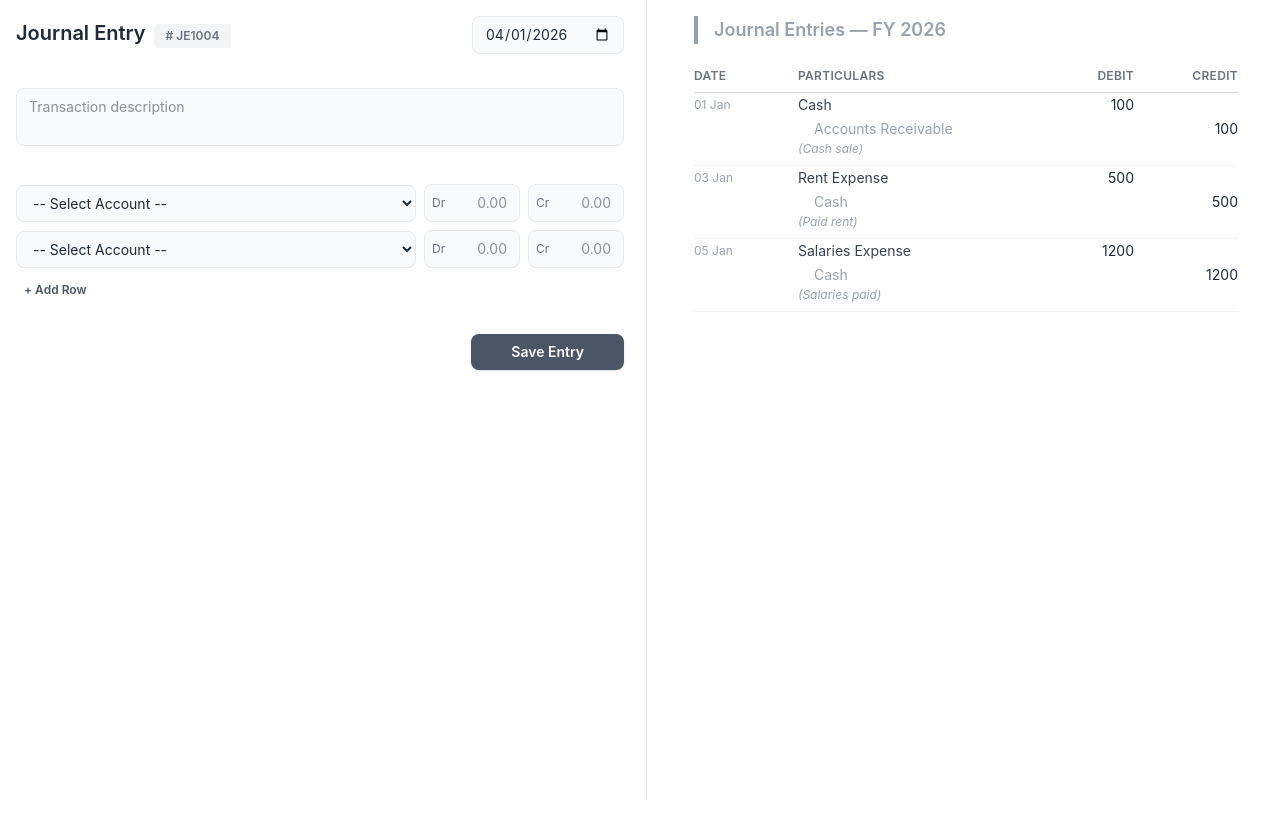
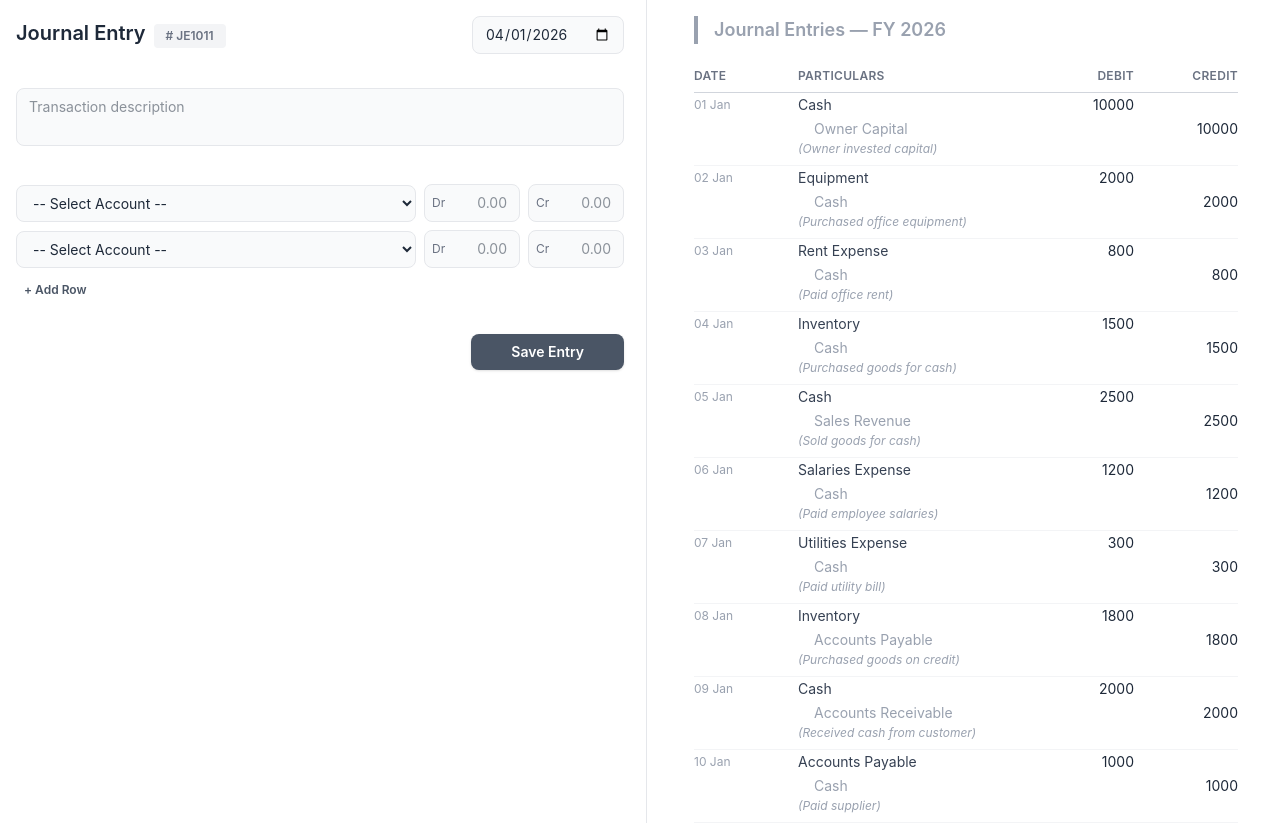
Before and after one commit to jahidulcf/ledger, a React (Vite) app: page / in a window 1280 px wide. Before the commit the page ends 800 px from the top, so only its background shows below. Built offline with nearby package versions, Linux system fonts and the light colour scheme.

Commit message:
dummy entries json added

```diff
--- a/src/App.jsx
+++ b/src/App.jsx
@@ -2,42 +2,12 @@ import { useState } from "react";
 import useResizable from "./components/hooks/useResizable";
 import JournalEntry from "./components/JournalEntry/JournalEntry";
 import Journals from "./components/Journals/Journals";
-
-const staticEntries = [
-  {
-    id: "1001",
-    date: "2023-01-01",
-    description: "Cash sale",
-    rows: [
-      { id: "1", account: "1", debit: "100", credit: "0" },
-      { id: "2", account: "2", debit: "0", credit: "100" },
-    ],
-  },
-  {
-    id: "1002",
-    date: "2023-01-03",
-    description: "Paid rent",
-    rows: [
-      { id: "1", account: "5", debit: "500", credit: "0" },
-      { id: "2", account: "1", debit: "0", credit: "500" },
-    ],
-  },
-  {
-    id: "1003",
-    date: "2023-01-05",
-    description: "Salaries paid",
-    rows: [
-      { id: "1", account: "6", debit: "1200", credit: "0" },
-      { id: "2", account: "1", debit: "0", credit: "1200" },
-    ],
-  },
-];
-
+import entriesData from "./assets/entries.json";
 
 const App = () => {
   const { leftWidth, containerRef, onMouseDown, onMouseMove, onMouseUp } = useResizable(50);
 
-  const [entries, setEntries] = useState([...staticEntries]);
+  const [entries, setEntries] = useState([...entriesData]);
 
   return (
     <div
--- /dev/null
+++ b/src/assets/entries.json
@@ -0,0 +1,92 @@
+[
+  {
+    "id": "JE1001",
+    "date": "2023-01-01",
+    "description": "Owner invested capital",
+    "rows": [
+      { "id": "1", "account": "1", "debit": "10000", "credit": "" },
+      { "id": "2", "account": "10", "debit": "", "credit": "10000" }
+    ]
+  },
+  {
+    "id": "JE1002",
+    "date": "2023-01-02",
+    "description": "Purchased office equipment",
+    "rows": [
+      { "id": "1", "account": "3", "debit": "2000", "credit": "" },
+      { "id": "2", "account": "1", "debit": "", "credit": "2000" }
+    ]
+  },
+  {
+    "id": "JE1003",
+    "date": "2023-01-03",
+    "description": "Paid office rent",
+    "rows": [
+      { "id": "1", "account": "5", "debit": "800", "credit": "" },
+      { "id": "2", "account": "1", "debit": "", "credit": "800" }
+    ]
+  },
+  {
+    "id": "JE1004",
+    "date": "2023-01-04",
+    "description": "Purchased goods for cash",
+    "rows": [
+      { "id": "1", "account": "4", "debit": "1500", "credit": "" },
+      { "id": "2", "account": "1", "debit": "", "credit": "1500" }
+    ]
+  },
+  {
+    "id": "JE1005",
+    "date": "2023-01-05",
+    "description": "Sold goods for cash",
+    "rows": [
+      { "id": "1", "account": "1", "debit": "2500", "credit": "" },
+      { "id": "2", "account": "11", "debit": "", "credit": "2500" }
+    ]
+  },
+  {
+    "id": "JE1006",
+    "date": "2023-01-06",
+    "description": "Paid employee salaries",
+    "rows": [
+      { "id": "1", "account": "6", "debit": "1200", "credit": "" },
+      { "id": "2", "account": "1", "debit": "", "credit": "1200" }
+    ]
+  },
+  {
+    "id": "JE1007",
+    "date": "2023-01-07",
+    "description": "Paid utility bill",
+    "rows": [
+      { "id": "1", "account": "7", "debit": "300", "credit": "" },
+      { "id": "2", "account": "1", "debit": "", "credit": "300" }
+    ]
+  },
+  {
+    "id": "JE1008",
+    "date": "2023-01-08",
+    "description": "Purchased goods on credit",
+    "rows": [
+      { "id": "1", "account": "4", "debit": "1800", "credit": "" },
+      { "id": "2", "account": "8", "debit": "", "credit": "1800" }
+    ]
+  },
+  {
+    "id": "JE1009",
+    "date": "2023-01-09",
+    "description": "Received cash from customer",
+    "rows": [
+      { "id": "1", "account": "1", "debit": "2000", "credit": "" },
+      { "id": "2", "account": "9", "debit": "", "credit": "2000" }
+    ]
+  },
+  {
+    "id": "JE1010",
+    "date": "2023-01-10",
+    "description": "Paid supplier",
+    "rows": [
+      { "id": "1", "account": "8", "debit": "1000", "credit": "" },
+      { "id": "2", "account": "1", "debit": "", "credit": "1000" }
+    ]
+  }
+]
--- a/src/components/JournalEntry/JournalEntry.jsx
+++ b/src/components/JournalEntry/JournalEntry.jsx
@@ -22,7 +22,7 @@ const JournalEntry = ({ entries, setEntries }) => {
                         type="date"
                         value={form.date}
                         onChange={(e) => handleField("date", e.target.value)} />
-                    <p>{errors.date && <span className="text-xs text-red-600">{errors.date}</span>}</p>
+                    {errors.date && <p className="text-xs text-red-600">{errors.date}</p>}
                 </div>
             </div>
 
@@ -36,7 +36,7 @@ const JournalEntry = ({ entries, setEntries }) => {
                     value={form.description}
                     onChange={(e) => handleField("description", e.target.value)} />
 
-                <p>{errors.description && <span className="text-xs text-red-600">{errors.description}</span>}</p>
+                {errors.description && <p className="text-xs text-red-600">{errors.description}</p>}
             </div>
 
 
--- a/src/components/JournalEntry/constants.js
+++ b/src/components/JournalEntry/constants.js
@@ -2,12 +2,15 @@ const BASE_STYLE = "border border-gray-200 rounded-lg py-2 text-sm text-gray-800
 
 const SEED_ACCOUNTS = [
   { id: "1", name: "Cash", type: "Asset" },
-  { id: "2", name: "Accounts Receivable", type: "Asset" },
-  { id: "3", name: "Accounts Payable", type: "Liability" },
-  { id: "4", name: "Sales Revenue", type: "Income" },
+  { id: "3", name: "Equipment", type: "Asset" },
+  { id: "4", name: "Inventory", type: "Asset" },
   { id: "5", name: "Rent Expense", type: "Expense" },
   { id: "6", name: "Salaries Expense", type: "Expense" },
-  { id: "7", name: "Owner Equity", type: "Equity" },
+  { id: "7", name: "Utilities Expense", type: "Expense" },
+  { id: "8", name: "Accounts Payable", type: "Liability" },
+  { id: "9", name: "Accounts Receivable", type: "Asset" },
+  { id: "10", name: "Owner Capital", type: "Equity" },
+  { id: "11", name: "Sales Revenue", type: "Income" }
 ];
 
 export { BASE_STYLE, SEED_ACCOUNTS };
```
